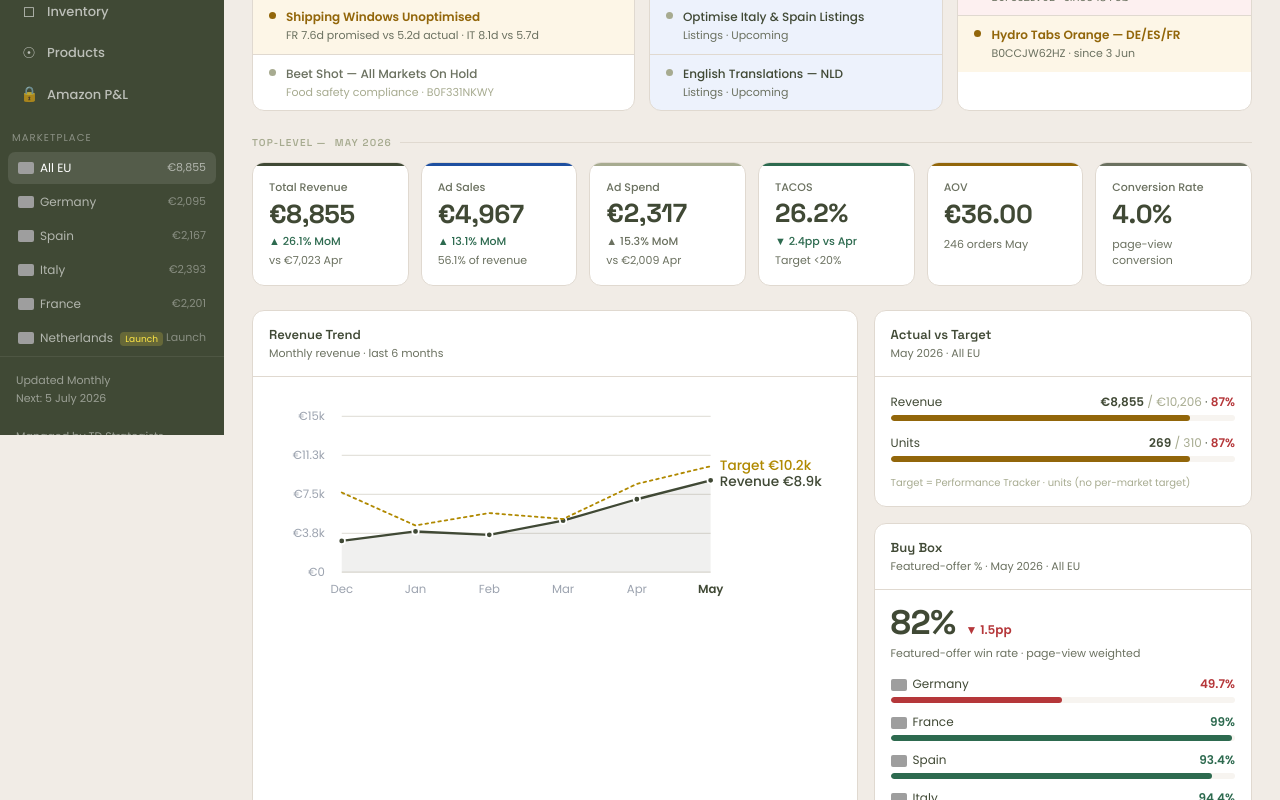
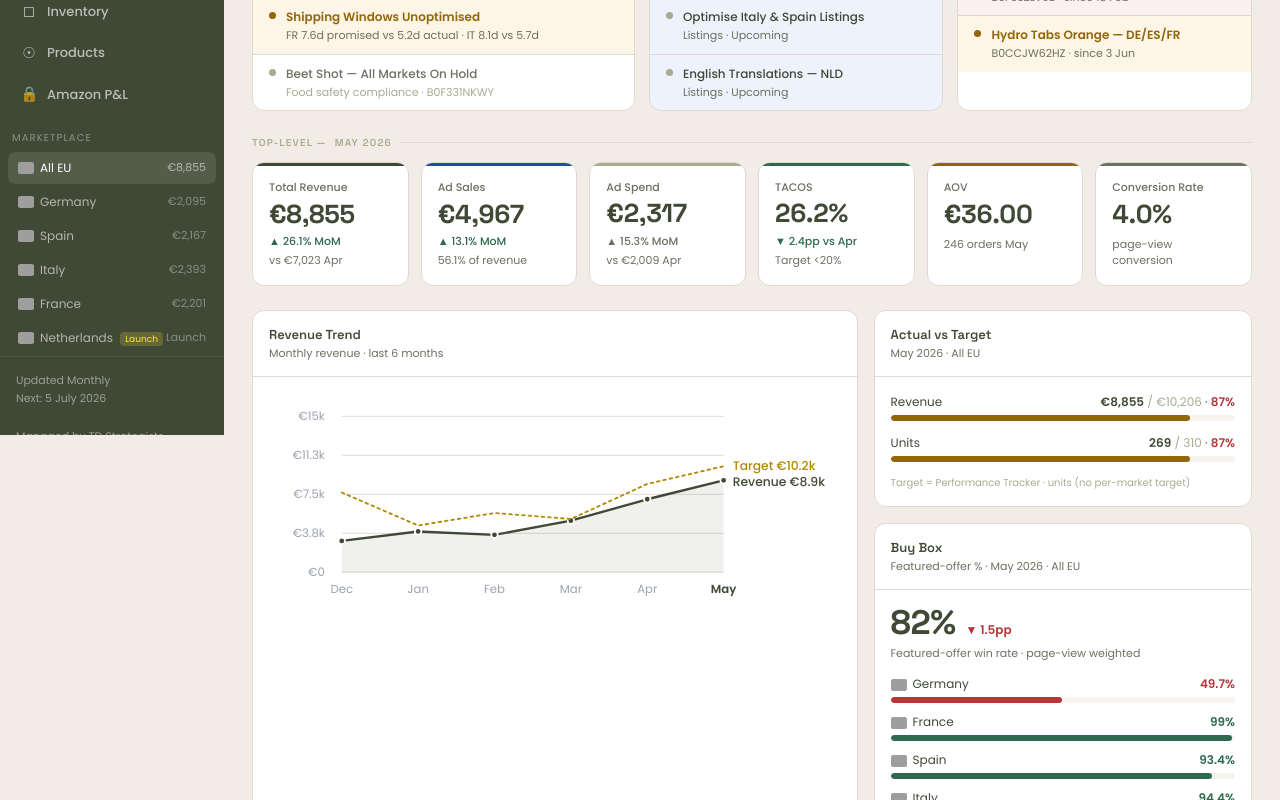
Before and after one commit to TDSTRATEGISTS-CODE/td-dashboard, a plain HTML site: page index.html in a window 1280 px wide. Shown: the part 365-1165 px from the top of the page. Drawn offline with Linux system fonts and the light colour scheme; grey boxes are pictures that could not be loaded.

Commit message:
Add files via upload

```diff
--- a/app.js
+++ b/app.js
@@ -1003,7 +1003,22 @@ function renderChart(id, legId, spec) {
   var hasRight = spec.maxRight != null;
   var endLabels = spec.endLabels !== false;       // direct line-end labels (design B); replaces the separate key
   var W = 440, H = 160, PADL = 56, PADT = 18, PADB = 22;
-  var PADR = endLabels ? 100 : (hasRight ? 42 : 14);
+  var ELF = 9.5, ELCW = 0.6, ELOFF = 7, ELRM = 8;  // end-label: font, ~char-width factor, x-offset, right margin
+  var elList = [];                                  // {si, text} per labelled series, built before sizing PADR
+  if (endLabels) {
+    spec.series.forEach(function (s, si) {
+      if (s.endLabel === false) return;
+      var nm = s.name || (spec.legend && spec.legend[si] && spec.legend[si].name);
+      if (!nm) return;
+      elList.push({ si: si, text: nm + (s.endVal != null ? ' ' + s.endVal : '') });
+    });
+  }
+  // Size the right margin to the longest end-label so it can't spill past the card (capped); else default.
+  var PADR;
+  if (endLabels && elList.length) {
+    var maxW = 0; elList.forEach(function (L) { maxW = Math.max(maxW, L.text.length * ELF * ELCW); });
+    PADR = Math.max(60, Math.min(190, Math.ceil(ELOFF + maxW + ELRM)));
+  } else { PADR = hasRight ? 42 : 14; }
   var plotW = W - PADL - PADR, plotH = H - PADT - PADB, baseY = PADT + plotH;
   var n = spec.xLabels.length;
   function X(i) { return PADL + (n <= 1 ? 0 : plotW * i / (n - 1)); }
@@ -1035,23 +1050,21 @@ function renderChart(id, legId, spec) {
   });
   // Direct end-of-line labels (design B): each series names itself (+ latest value) at its line end,
   // colour-matched — replaces the separate legend key. De-collided vertically, clamped to the plot.
-  if (endLabels) {
-    var lab = [];
-    spec.series.forEach(function (s, si) {
-      if (s.endLabel === false) return;
-      var nm = s.name || (spec.legend && spec.legend[si] && spec.legend[si].name);
-      if (!nm) return;
-      var yf = (s.axis === 'right') ? Yr : Y;
-      lab.push({ y: yf(s.values[s.values.length - 1]), color: s.color, text: nm + (s.endVal != null ? ' ' + s.endVal : '') });
+  if (endLabels && elList.length) {
+    var maxChars = Math.max(4, Math.floor((PADR - ELOFF - ELRM) / (ELF * ELCW)));   // chars that fit the sized margin
+    var lab = elList.map(function (L) {
+      var s = spec.series[L.si], yf = (s.axis === 'right') ? Yr : Y;
+      var txt = L.text.length > maxChars ? L.text.slice(0, maxChars - 1) + '…' : L.text;
+      return { y: yf(s.values[s.values.length - 1]), color: s.color, text: txt };
     });
     lab.sort(function (a, b) { return a.y - b.y; });
     var MG = 12, prev = -1e9;
     lab.forEach(function (L) { if (L.y < prev + MG) { L.y = prev + MG; } prev = L.y; });
     var over = prev - baseY; if (over > 0) lab.forEach(function (L) { L.y -= over; });
-    var lx = X(n - 1) + 7;
+    var lx = X(n - 1) + ELOFF;
     lab.forEach(function (L) {
       var yy = Math.max(PADT + 4, L.y);
-      p.push('<text x="' + lx.toFixed(1) + '" y="' + (yy + 3).toFixed(1) + '" font-size="10.5" font-weight="500" fill="' + L.color + '" font-family="Poppins">' + L.text + '</text>');
+      p.push('<text x="' + lx.toFixed(1) + '" y="' + (yy + 3).toFixed(1) + '" font-size="' + ELF + '" font-weight="500" fill="' + L.color + '" font-family="Poppins">' + L.text + '</text>');
     });
   }
   svg.setAttribute('viewBox', '0 0 ' + W + ' ' + H);
--- a/index.html
+++ b/index.html
@@ -195,7 +195,7 @@ select{font-size:11px;padding:4px 8px;border-radius:6px;border:1px solid var(--b
 <script>
   /* Cache-buster: bump APP_VER on every GitHub upload so browsers fetch the new config/data/app
      instead of a stale cached copy. Appended as ?v= to all three script loads below + app.js. */
-  var APP_VER = '2026-06-18i';
+  var APP_VER = '2026-06-18j';
   /* Loads the ?client= folder's config.js + data.js synchronously, before app.js. */
   (function(){
     var c = (new URLSearchParams(location.search).get('client') || 'amacx').replace(/[^a-z0-9_-]/gi,'');
```
Also changed, not shown: clients/harvaza/data.js (+15 -0 lines).
